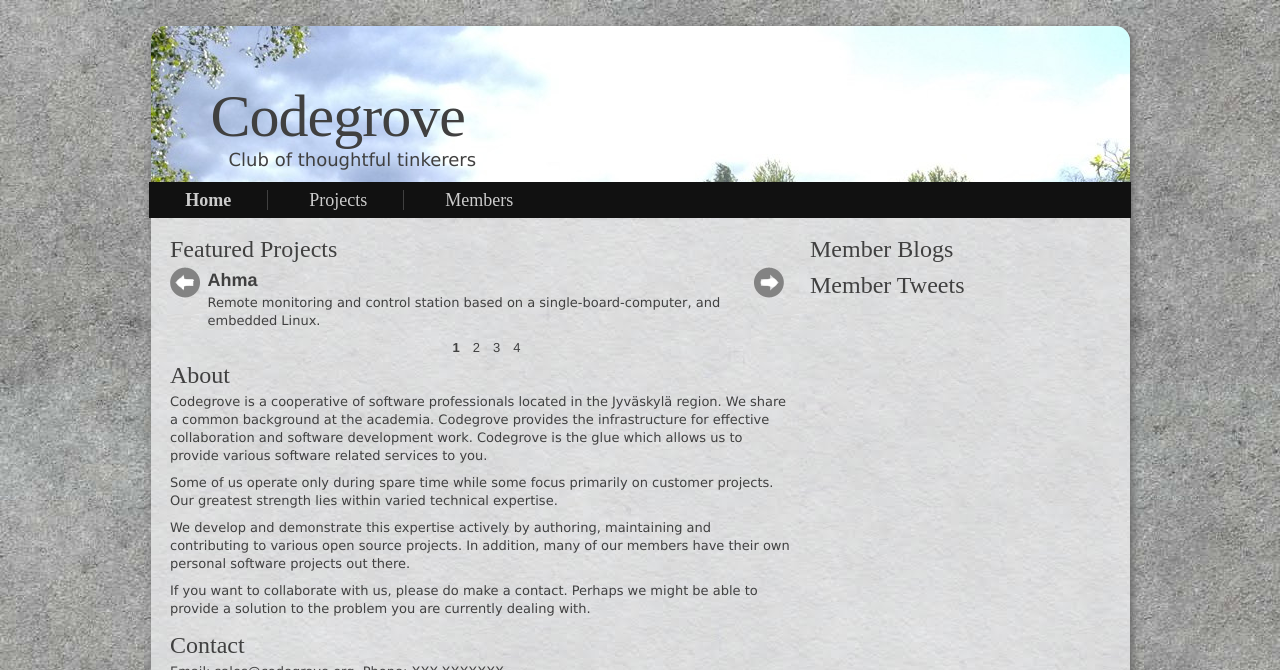
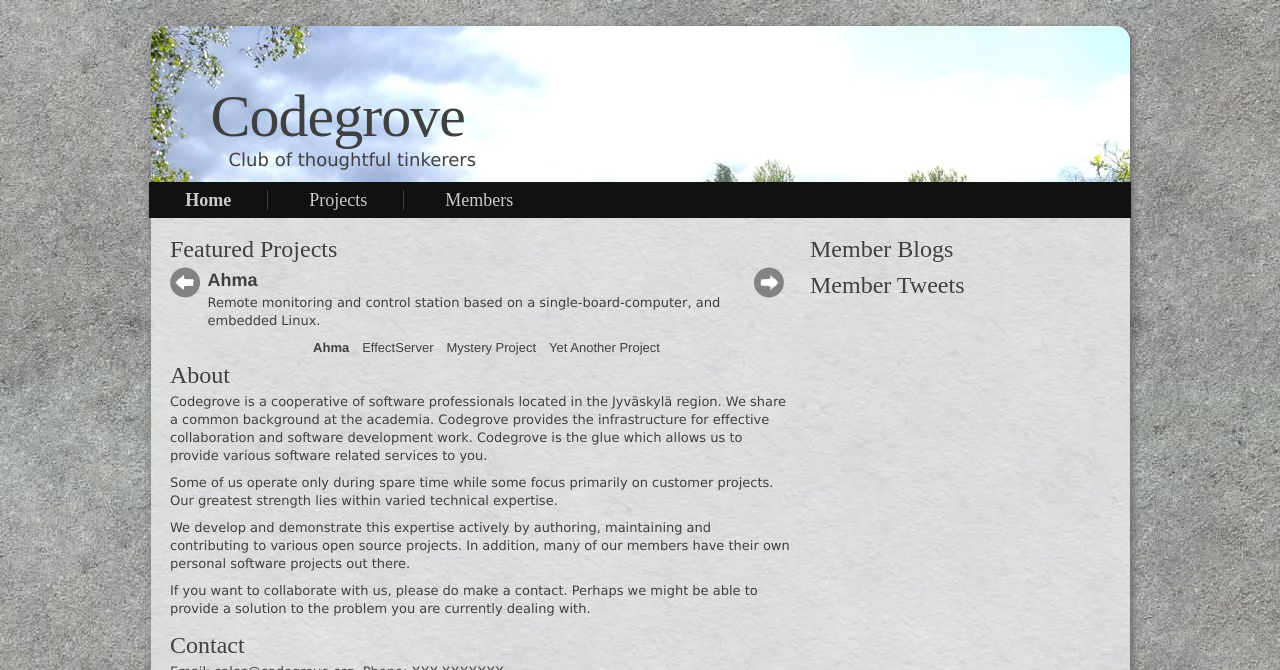
Before and after one commit to koodilehto/koodilehto-site, a Jekyll site: the page built from index.html, in a window 1280 px wide, cut to the strip 0-670 px from the top of the page. Built offline with Jekyll 4.4.1, drawn with Linux system fonts in a browser that asks for light colours; nearby versions of some CDN libraries; some web fonts are replaced; some of the changed lines change nothing that is shown.

Commit message:
Update caro.js

```diff
--- a/index.html
+++ b/index.html
@@ -12,19 +12,19 @@ js: index
             <div class="left button"></div>
             <div class="right button"></div>
             <div class="slides">
-                <div>
+                <div title="Ahma">
                     <h3>Ahma</h3>
                     <p>Remote monitoring and control station based on a single-board-computer, and embedded Linux.</p>
                 </div>
-                <div>
+                <div title="EffectServer">
                     <h3>EffectServer</h3>
                     <p>UDP packet abstraction for multiple DMX controllers.</p>
                 </div>
-                <div>
+                <div title="Mystery Project">
                     <h3>Mystery Project</h3>
                     <p>To be revealed!</p>
                 </div>
-                <div>
+                <div title="Yet Another Project">
                     <h3>Yet Another Project</h3>
                     <p>To be revealed!</p>
                 </div>
--- a/js/jquery.caro.js
+++ b/js/jquery.caro.js
@@ -1,64 +1,85 @@
 /* MIT (c) Juho Vepsalainen */
 (function($){
-  function caroize($elem, opts) {
+  function horizontalCaro($elem, opts) {
+    caroize($elem, opts, 'left', 'width');
+  }
+
+  function verticalCaro($elem, opts) {
+    caroize($elem, opts, 'top', 'height');
+  }
+
+  function caroize($elem, opts, dir, axis) {
     var $slideContainer = $elem.find('.slides');
     var $slides = $slideContainer.children().append($('<div>'));
     var $wrapper = $('<div>').append($slides).appendTo($slideContainer);
-    var delay = opts.delay;
-    var pos = 0;
-    var amount = $slides.length;
     var $navi = $elem.find('.navi');
-    var dir = $elem.find('.up').length? 'top': 'left';
+
+    initCSS($slideContainer, axis, $wrapper, dir, $slides);
+    initTitles($slides, $navi, moveTemplate);
+    initNavi($elem, moveTemplate);
+    updateNavi(0, $navi);
+
+    function moveTemplate(cb) {
+      return function() {
+        var pos = moveTo(cb, $wrapper, $slides.length, dir, opts.delay);
+
+        updateNavi(pos, $navi);
+      }
+    }
+  }
+
+  function initCSS($slideContainer, axis, $wrapper, dir, $slides) {
+    var wrapperOpts;
+    var slideOpts;
+    var displayMode;
 
     $slideContainer.css('overflow', 'hidden');
-    $wrapper.css({
-      position: 'relative',
-      height: (amount * 100) + '%', // vertical case
-      width: (amount * 100) + '%' // horizontal case
+    wrapperOpts = {
+      position: 'relative'
+    };
+    wrapperOpts[axis] = $slides.length * 100 + '%';
+    wrapperOpts[dir] = 0 + '%';
+    $wrapper.css(wrapperOpts);
+
+    displayMode = dir == 'top'? 'auto': 'inline-block';
+    slideOpts = {
+      display: displayMode,
+      'vertical-align': 'top'
+    };
+    slideOpts[axis] = (100 / $slides.length) + '%';
+    $slides.each(function(i, e) {$(e).css(slideOpts);});
+  }
+
+  function initTitles($slides, $navi, move) {
+    $slides.each(function(i, k) {
+      var title = $(k).attr('title') || i + 1;
+
+      $('<div>').css('display', 'inline').text(title).bind('click',
+        move(function() {return i;})).appendTo($navi).addClass('title button');
     });
+  }
 
-    var displayMode = dir == 'top'? 'auto': 'inline-block';
-    $slides.each(function(i, e) {
-      $(e).css({
-        display: displayMode,
-        height: (100 / amount) + '%', // vertical case
-        width: (100 / amount) + '%', // horizontal case
-        'vertical-align': 'top'
-      });
-    });
+  function initNavi($elem, move) {
+    $elem.find('.left,.up').bind('click', move(function(a) {return a - 1;}));
+    $elem.find('.right,.down').bind('click', move(function(a) {return a + 1}));
+  }
 
-    $elem.find('.left,.up').on('click', function() {
-      moveTo(pos - 1);
-    });
+  function moveTo(indexCb, $wrapper, amount, dir, delay) {
+    var animProps = {};
+    var i = indexCb(-parseInt($wrapper.css(dir)) / 100);
+    var pos = Math.min(Math.max(i, 0), amount - 1);
 
-    $elem.find('.right,.down').on('click', function() {
-      moveTo(pos + 1);
-    });
+    animProps[dir] = (pos * -100) + '%';
+    $wrapper.animate(animProps, delay);
 
-    function moveTo(i) {
-      var animProps = {};
+    return pos;
+  }
 
-      pos = Math.min(Math.max(i, 0), amount - 1);
+  function updateNavi(i, $navi) {
+    var $titles = $navi.find('.title.button');
 
-      animProps[dir] = (pos * -100) + '%';
-      $wrapper.animate(animProps, delay);
-
-      updateNavi(pos);
-    }
-
-    function updateNavi(i) {
-      var $numberButtons = $navi.find('.number.button');
-
-      $numberButtons.removeClass('selected');
-      $numberButtons.eq(i).addClass('selected');
-    }
-
-    $pages = $slides.each(function(i, k) {
-      $('<div>').css('display', 'inline').text(i + 1).on('click', function() {
-        moveTo(i);
-      }).appendTo($navi).addClass('number button');
-    });
-    updateNavi(0);
+    $titles.removeClass('selected');
+    $titles.eq(i).addClass('selected');
   }
 
   $.fn.caro = function (options) {
@@ -68,7 +89,8 @@
         delay: 300 // in ms
       }, options);
 
-      caroize($elem, opts);
+      var caro = $elem.find('.up').length? verticalCaro: horizontalCaro;
+      caro($elem, opts);
     });
   };
 })(jQuery);
```
